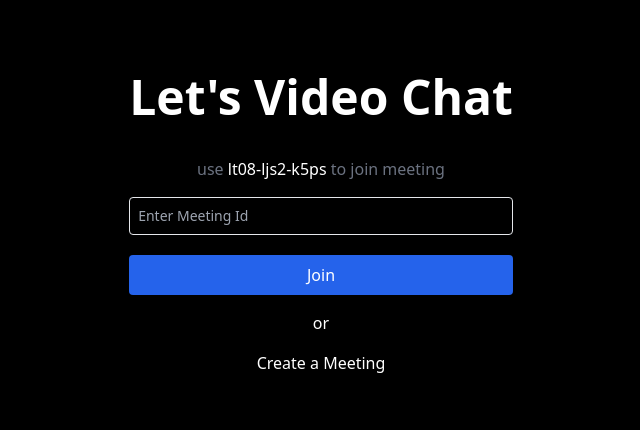
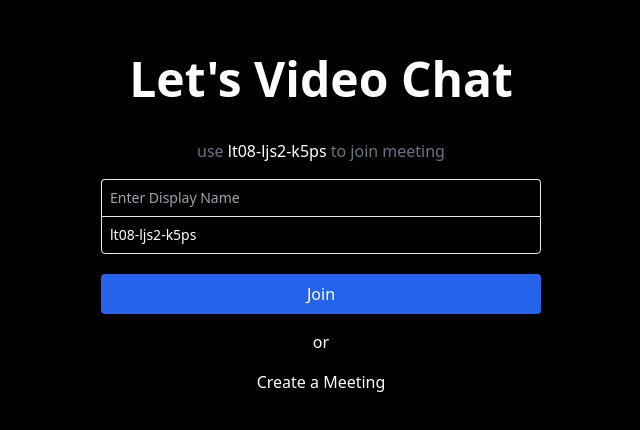
Before and after one commit to cleverAkanimoh/video-conference-app, a React (Create React App) app: page / in a window 1280 px wide. Shown: the part 112-542 px from the top of the page, without its empty margins (319-959 px from the left). Built offline with nearby package versions, Linux system fonts and the light colour scheme.

Commit message:
modified 4 files

```diff
--- a/src/App.js
+++ b/src/App.js
@@ -7,6 +7,7 @@ import JoinScreen from "./components/JoinScreen";
 
 const App = () => {
   const [meetingId, setMeetingId] = useState(null);
+  const [displayName, setDisplayName] = useState(null);
 
   //Getting the meeting id by calling the api we just wrote
   const getMeetingAndToken = async (id) => {
@@ -24,16 +25,19 @@ const App = () => {
     <MeetingProvider
       config={{
         meetingId: meetingId || "lt08-ljs2-k5ps",
-        micEnabled: true,
+        micEnabled: false,
         webcamEnabled: true,
-        // name: "Clever Akanimoh",
+        name: displayName,
       }}
       token={authToken}
     >
       <MeetingView meetingId={meetingId} onMeetingLeave={onMeetingLeave} />
     </MeetingProvider>
   ) : (
-    <JoinScreen getMeetingAndToken={getMeetingAndToken} />
+    <JoinScreen
+      getMeetingAndToken={getMeetingAndToken}
+      setDisplayName={setDisplayName}
+    />
   );
 };
 
--- a/src/components/JoinScreen.jsx
+++ b/src/components/JoinScreen.jsx
@@ -1,7 +1,8 @@
 import { useState } from "react";
 
-export default function JoinScreen({ getMeetingAndToken }) {
-  const [meetingId, setMeetingId] = useState(null);
+export default function JoinScreen({ getMeetingAndToken, setDisplayName }) {
+  const [meetingId, setMeetingId] = useState("lt08-ljs2-k5ps");
+
   const [error, setError] = useState("");
 
   const onClick = async () => {
@@ -10,10 +11,10 @@ export default function JoinScreen({ getMeetingAndToken }) {
       return;
     }
 
-    if (meetingId !== "lt08-ljs2-k5ps") {
-      setError("please enter the correct meeting Id - lt08-ljs2-k5ps");
-      return;
-    }
+    // if (meetingId !== "lt08-ljs2-k5ps") {
+    //   setError("please enter the correct meeting Id - lt08-ljs2-k5ps");
+    //   return;
+    // }
 
     try {
       await getMeetingAndToken(meetingId);
@@ -30,17 +31,26 @@ export default function JoinScreen({ getMeetingAndToken }) {
       <h4 className="text-gray-500">
         use <span className="text-white">lt08-ljs2-k5ps</span> to join meeting
       </h4>
-      <div className="w-full space-y-1">
+      <div className="w-full">
+        <input
+          type="text"
+          className="w-full bg-transparent border border-b-0 rounded-t p-2 text-sm focus:outline-none"
+          placeholder="Enter Display Name"
+          onChange={(e) => {
+            setDisplayName(e.target.value);
+          }}
+        />
         <input
           type="text"
           id="join-input"
-          className="w-full bg-transparent border rounded p-2 text-sm"
+          value={meetingId}
+          className="w-full bg-transparent border rounded-b p-2 text-sm focus:outline-none"
           placeholder="Enter Meeting Id"
           onChange={(e) => {
             setMeetingId(e.target.value);
           }}
         />
-        <p className="text-xs text-red-600">{error}</p>
+        <p className="text-xs text-red-600 mt-1">{error}</p>
       </div>
 
       <button
--- a/src/components/MeetingView.jsx
+++ b/src/components/MeetingView.jsx
@@ -26,12 +26,22 @@ export default function MeetingView({ meetingId, onMeetingLeave }) {
 
   const joinMeeting = () => {
     setJoined("JOINING");
-    join();
+    const joinProps = join();
+    console.log(joinProps);
+    // VideoSDK.initMeeting({
+    //   meetingId,
+    //   // name: "John Doe",
+    //   micEnabled: false,
+    //   webcamEnabled: true,
+    //   maxResolution: "hd",
+    //   multiStream: true,
+    //   mode: "CONFERENCE", // "CONFERENCE" || "VIEWER"
+    // });
   };
 
   return (
     <div className="container px-2">
-            {joined !== "JOINING" && (
+      {joined !== "JOINING" && (
         <>
           <h3 className="my-3 text-right font-bold">
             Meeting Id:{" "}
--- a/src/components/ParticipantView.jsx
+++ b/src/components/ParticipantView.jsx
@@ -62,7 +62,10 @@ export default function ParticipantView(props) {
 
       <p className=" max-w-[200px]">
         <span className="capitalize font-bold font-serif">
-          {displayName.substring(0, 15).concat(displayName > 15 ? "..." : "")}
+          {displayName
+            .substring(0, 15)
+            .concat(displayName > 15 ? "..." : "")
+            .toLowerCase()}
         </span>
         ({isLocal ? "host" : "guest"}) - Webcam: {webcamOn ? "ON" : "OFF"} -
         Mic: {micOn ? "ON" : "OFF"}
```
